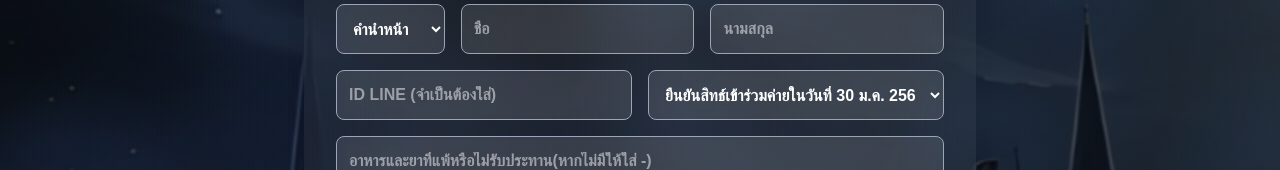
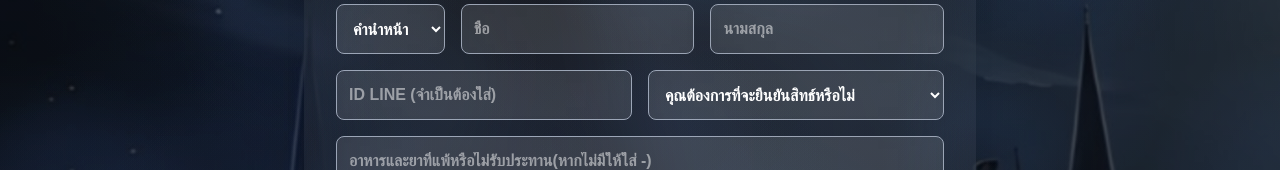
Before and after one commit to Picnick0176/worldofdata.camp, a Next.js app: page /verify.worldofdata.camp in a window 1280 px wide. Shown: the part 268-438 px from the top of the page. Built offline with nearby package versions, Linux system fonts and the light colour scheme.

Commit message:
Updata Form verify

```diff
--- a/src/app/results/page.tsx
+++ b/src/app/results/page.tsx
@@ -26,7 +26,7 @@ export default function RegisterComingSoon() {
 
   const handleSearch = async () => {
     if (!searchQuery.trim()) {
-      alert("กรุณากรอกชื่อ-นามสกุล หรือเบอร์มือถือ");
+      alert("กรุณากรอกเบอร์มือถือ");
       return;
     }
 
@@ -102,16 +102,22 @@ export default function RegisterComingSoon() {
         <div className="relative w-full">
           <input
               name="results"
-            type="text"
+              type="tel"
+              maxLength={10}
               value={searchQuery}
-            onChange={(e) => setSearchQuery(e.target.value)}
+              onChange={(e) => {
+                const onlyNumbers = e.target.value.replace(/[^0-9]/g, "");
+                setSearchQuery(onlyNumbers);
+                alert('กรุณากรอกเบอร์โทรที่ลงทะเบียนไว้')
+              }}
               onKeyDown={handleKeyDown}
-            placeholder="กรอกชื่อ-นามสกุล/เบอร์มือถือ"
+              placeholder="กรอกเบอร์มือถือ"
               className="p-3 pr-12 rounded-lg outline-none bg-white/10
                 backdrop-blur-2xl border border-gray-400
                 focus:border-yellow-400 transition w-full mb-4"
               disabled={loading}
             />
+
 
           <button
             onClick={handleSearch}
--- a/src/app/verify.worldofdata.camp/page.tsx
+++ b/src/app/verify.worldofdata.camp/page.tsx
@@ -221,9 +221,17 @@ export default function Register() {
                 className="p-3 rounded-lg outline-none bg-white/10 backdrop-blur-2xl border border-gray-400 focus:border-yellow-400 transition"
                 onChange={handleChange}
               >
-                  <option value="ยืนยันสิทธ์เข้าค่าย">ยืนยันสิทธ์เข้าร่วมค่ายในวันที่ 30 ม.ค. 2569 - 1 ก.พ. 2569</option>
+                <option value="" disabled hidden>
+                  คุณต้องการที่จะยืนยันสิทธ์หรือไม่
+                </option>
+
+                <option value="ยืนยันสิทธ์เข้าค่าย">
+                  ยืนยันสิทธ์เข้าร่วมค่ายในวันที่ 30 ม.ค. 2569 - 1 ก.พ. 2569
+                </option>
+
                 <option value="สละสิทธ์">สละสิทธ์</option>
               </select>
+
               </div>
 
               <input
```
Lines whose indentation alone changed are shown as unchanged.
